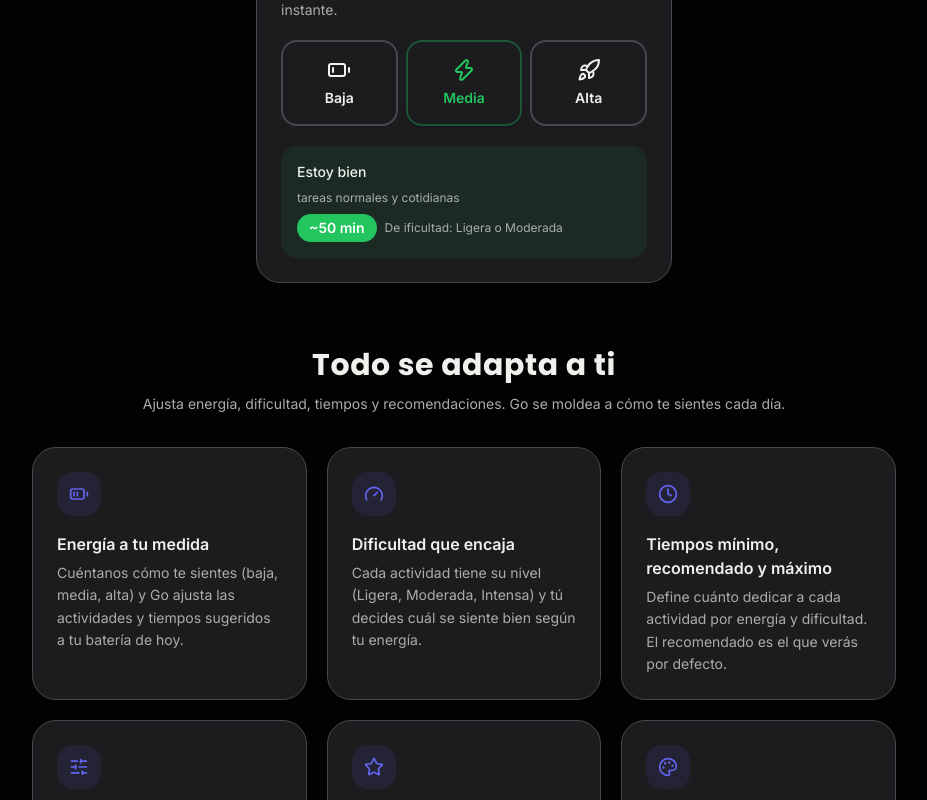
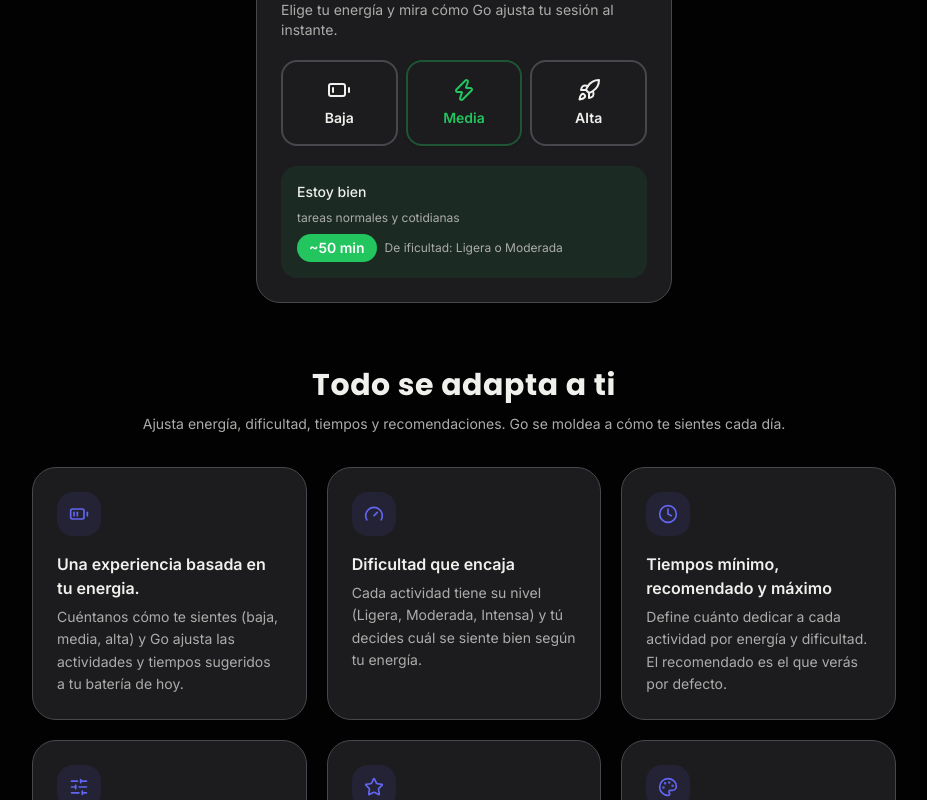
Before and after one commit to jorgeDevCod/Go-Sesi-n-PWA, a Next.js app: page / in a window 1280 px wide. Shown: the part 1643-2443 px from the top of the page, without its empty margins (176-1103 px from the left). Built offline with nearby package versions, Linux system fonts and the light colour scheme; no server answers.

Commit message:
Actualización de energia

```diff
--- a/app/(marketing)/page.tsx
+++ b/app/(marketing)/page.tsx
@@ -31,7 +31,7 @@ import { AppShowcaseBanner } from "@/components/marketing/AppShowcaseBanner";
 const CUSTOMIZE = [
   {
     icon: BatteryMedium,
-    title: "Energía a tu medida",
+    title: "Una experiencia basada en tu energia.",
     description:
       "Cuéntanos cómo te sientes (baja, media, alta) y Go ajusta las actividades y tiempos sugeridos a tu batería de hoy.",
   },
--- a/components/marketing/AppShowcaseBanner.tsx
+++ b/components/marketing/AppShowcaseBanner.tsx
@@ -45,7 +45,7 @@ const SLIDES: Slide[] = [
   {
     id: "energy",
     badge: "Energía",
-    title: "Energía a tu medida",
+    title: "Una experiencia basada en tu energia.",
     description:
       "Cuéntanos cómo te sientes hoy y Go ajusta las actividades y tiempos a tu batería del día.",
     bullets: ["Baja, media o alta", "Sugerencias acordes", "Sin exigir de más"],
@@ -363,7 +363,7 @@ export function AppShowcaseBanner() {
 
   return (
     <div className="relative mx-auto w-full max-w-4xl">
-      <div className="overflow-hidden rounded-3xl border border-border bg-surface shadow-xl">
+      <div className="overflow-hidden rounded-3xl border border-border bg-surface shadow-xl my-4">
         <AnimatePresence mode="wait">
           <motion.div
             key={slide.id}
```
